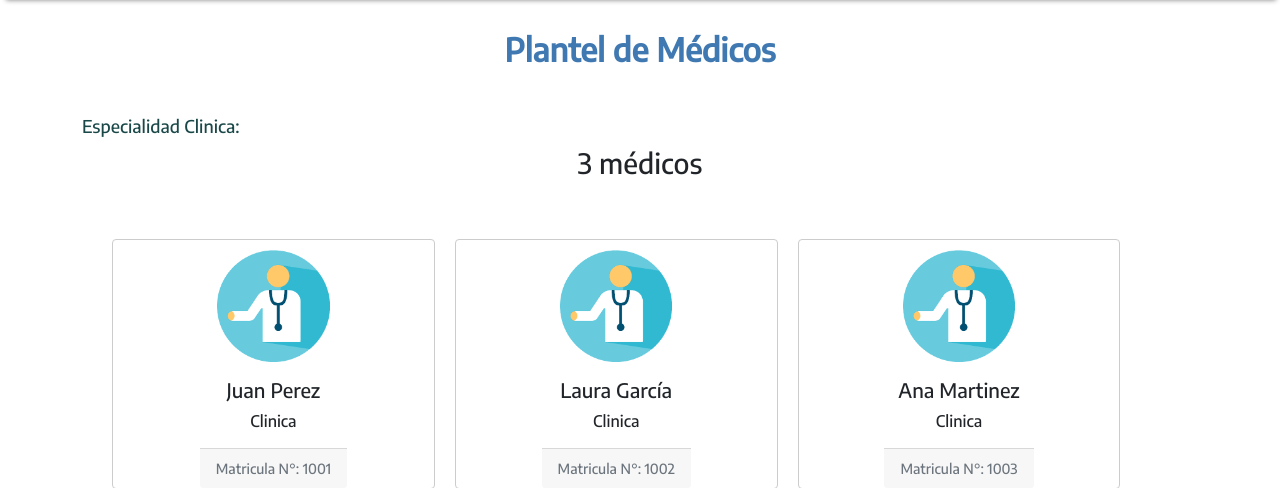
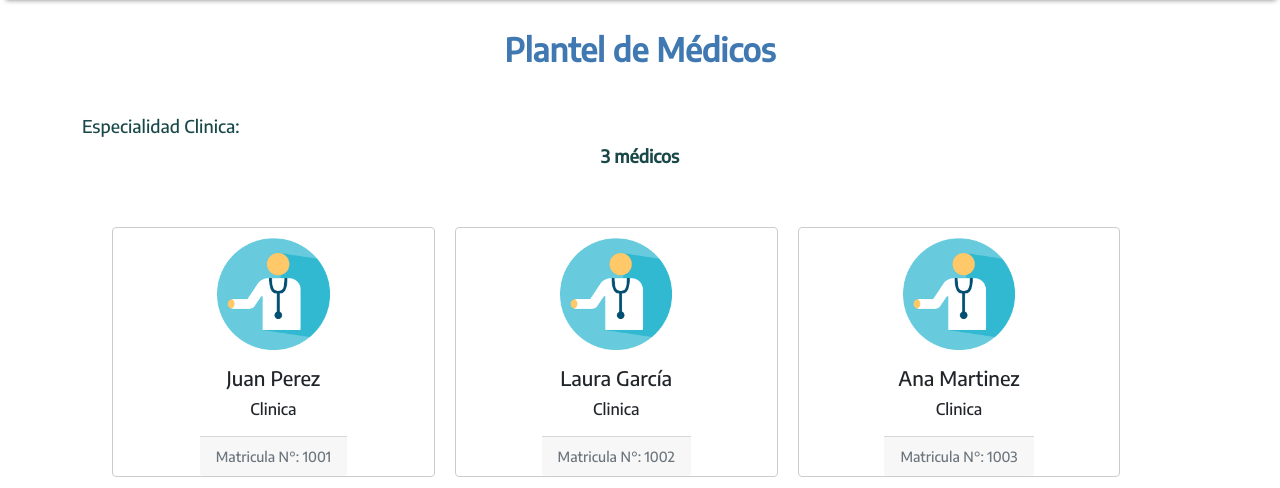
Before and after one commit to Mel-Ja/gestion-turnos, a Django app: page /medicos/1/ in a window 1280 px wide. Shown: the part 95-583 px from the top of the page. Run offline with Django 4.2, Linux system fonts and the light colour scheme; some libraries are stand-ins or nearby versions.

Commit message:
mejoras en detalles varios v2

```diff
--- a/mediturnosApp/static/mediturnosApp/css/styles.css
+++ b/mediturnosApp/static/mediturnosApp/css/styles.css
@@ -230,6 +230,7 @@ footer {
 .cantidad-medicos{
   display:flex;
   justify-content: center;
+  font-weight: 600;
 }
 
 .carrusel-elemento {
--- a/mediturnosApp/templates/mediturnosApp/turnos/medicos.html
+++ b/mediturnosApp/templates/mediturnosApp/turnos/medicos.html
@@ -28,7 +28,7 @@ que de acuerdo a el id_especialidad ingresado por el usuario, esa lista sera dis
     En la lista de medicos que viene desde la vista
     vemos cuanta cantidad de registros vienen, con el medicos|length
     {% endcomment %}
-    <h3 class="cantidad-medicos">{{medicos|length}} médicos</h3>
+    <h4 class="cantidad-medicos">{{medicos|length}} médicos</h3>
 
     {% comment %}
     listamos medico por medico, teniendo en cuenta
--- a/mediturnosApp/templates/mediturnosApp/turnos/solicitarturno.html
+++ b/mediturnosApp/templates/mediturnosApp/turnos/solicitarturno.html
@@ -5,13 +5,11 @@
 
 
 
-{% block titulo_principal %}Solicite su turno completando el siguiente formulario{% endblock %}
+{% block titulo_principal %}Solicite su turno completando el siguiente formulario:{% endblock %}
 {% block principal %}
 
 <div class="contenedor-turnos">
-    <div class="div-imagen-turnos">
-        <img src="{% static 'mediturnosApp/img/turnos.png' %}" alt="Mediturnos">
-    </div>
+
 </div>
 
 <div class="formulario">
```
